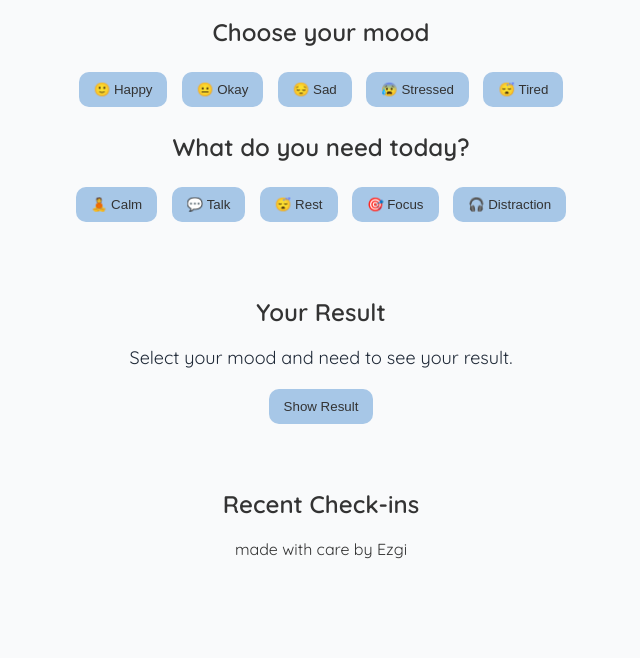
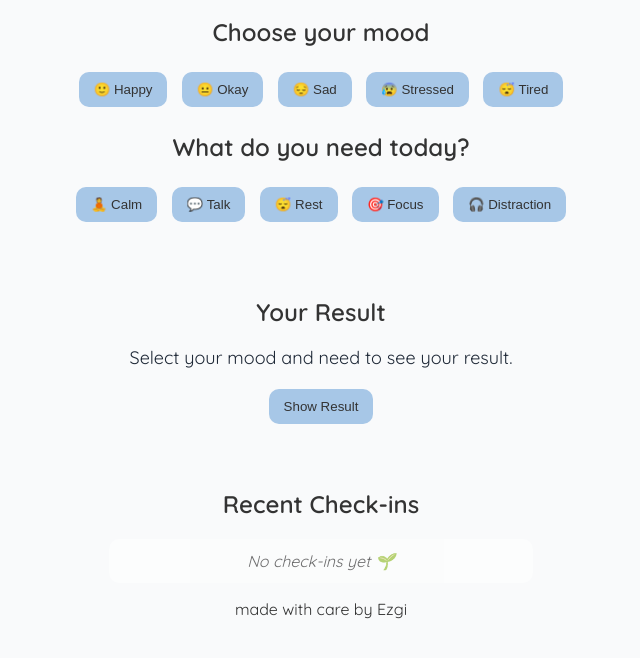
Before and after one commit to ezginy/mindcare-app, a plain HTML site: page index.html in a window 1280 px wide. Shown: the part 126-784 px from the top of the page, without its empty margins (319-959 px from the left). Drawn offline with Linux system fonts and the light colour scheme.

Commit message:
Polish history UI with minimal calm design
- Added emoji-based history display
- Improved history UI with minimal calm styling
- Added empty history state
- Refined visual structure for recent check-ins

```diff
--- a/script.js
+++ b/script.js
@@ -175,6 +175,28 @@ const moodData = {
 };
 
 // ===============================
+// EMOJI DATA
+// Visual representation for moods and needs
+// ===============================
+const emojiData = {
+    moods: {
+        happy: "🙂",
+        neutral: "😐",
+        sad: "😔",
+        stress: "😰",
+        tired: "😴"
+    },
+
+    needs: {
+        calm: "🧘",
+        talk: "💬",
+        rest: "🛌",
+        focus: "🎯",
+        distraction: "🎧"
+    }
+};
+
+// ===============================
 // MOOD SELECTION
 // Stores selected mood and updates UI state
 // ===============================
@@ -275,6 +297,17 @@ function renderHistory(){
     // Clear existing history before re-rendering
     historyList.innerHTML = "";
 
+    // Show empty state if there is no history yet
+    if(history.length === 0){
+        historyList.innerHTML = `
+            <li class="empty-history">
+                No check-ins yet 🌱
+            </li>
+        `;
+
+        return;
+    }
+
     // Loop through history array
     history.forEach(entry => {
 
@@ -282,7 +315,9 @@ function renderHistory(){
         const li = document.createElement("li");
 
         // Insert mood + need text into the list item
-        li.innerText = `${entry.mood} + ${entry.need}`;
+        li.innerText = `
+            ${emojiData.moods[entry.mood]} ${entry.mood} • ${emojiData.needs[entry.need]} ${entry.need}
+        `;
 
         // Add list item into history list
         historyList.appendChild(li);
--- a/style.css
+++ b/style.css
@@ -145,3 +145,12 @@ button.active {
     border-radius: 10px;
     max-width: 400px;
 }
+
+/* =========================
+    EMPTY HISTORY STATE
+    Displayed when there are no check-ins
+========================= */
+.empty-history {
+    opacity: 0.7;
+    font-style: italic;
+}
```
